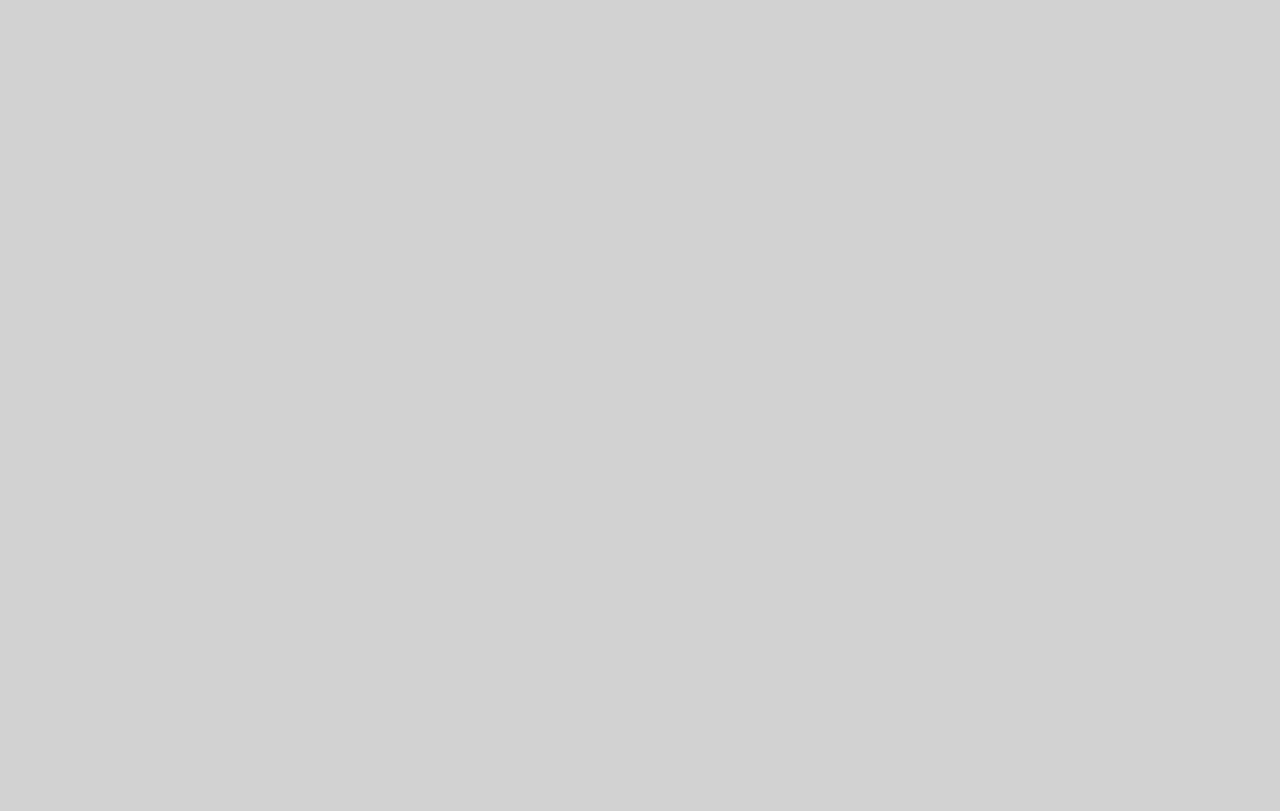
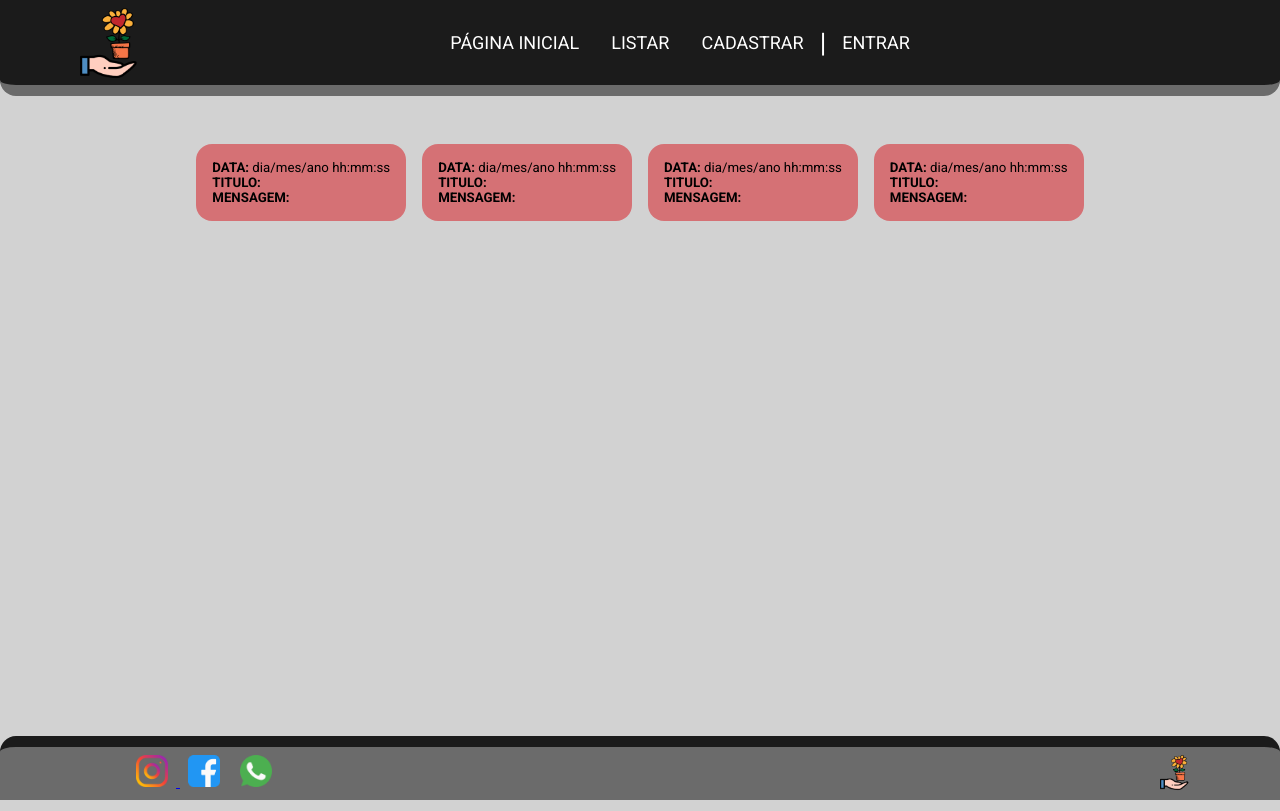
Before and after one commit to luissothavioo/FLORICULTURA, a plain HTML site: page pages/page1.html in a window 1280 px wide. Drawn offline with Linux system fonts and the light colour scheme; a web font is replaced by a local one.

Commit message:
site quase pronto

```diff
--- a/css/estilos.css
+++ b/css/estilos.css
@@ -1,5 +1,7 @@
 @import url('https://fonts.googleapis.com/css2?family=Roboto:wght@400;700&display=swap');
-*{
+@import url('https://fonts.googleapis.com/css2?family=Gravitas+One&display=swap');
+
+* {
     margin: 0;
     padding: 0;
     outline: 0;
@@ -7,6 +9,7 @@
     font-family: 'Roboto', sans-serif;
     font-weight: 400;
 }
+
 :root {
     --primary: #A91016;
     --primary-light: #D7494F;
@@ -22,33 +25,48 @@ header {
     display: flex;
     background-color: var(--black);
     border-bottom: 0.7rem solid var(--grey);
+    border-bottom-right-radius: 1rem;
+    border-bottom-left-radius: 1rem;
 }
+
 header picture {
     width: 2rem;
-    padding: 0.5rem 4rem;
+    padding: 0.5rem 0rem 0.5rem 5rem;
 }
+
 header picture img {
     width: 4rem;
 }
+
+
 /*NAVIGATION*/
 header nav {
     display: flex;
-        align-items: center;
     width: 100%;
     justify-content: center;
 }
 
-    ul {
+.center {
     list-style-type: none;
-        padding-top: 2rem;
     display: flex;
-        align-items: right;
+    align-items: center;
     height: 100%;
-        font-size: large ;
+    font-size: large;
 }
+
 ul li a {
+    text-decoration: none;
     color: white;
     padding: 1rem;
+}
+
+ul li a:hover {
+    text-decoration: none;
+    color: var(--primary);
+}
+
+header nav ul div h2 {
+    color: white;
 }
 
 /*BODY/MAIN*/
@@ -56,11 +74,104 @@ body {
     background-color: var(--white);
 }
 
+main {
+    min-height: calc(100vh - 10rem);
+}
+
+main section {
+    display: flex;
+    justify-content: center;
+    padding: 3rem;
+    gap: 2rem;
+}
+
+main section div {
+    display: block;
+    background: rgb(168, 15, 21);
+    background: linear-gradient(220deg, rgba(168, 15, 21, 0.9) 29%, rgba(215, 73, 79, 0.8) 100%);
+    border-radius: 2rem;
+}
+
+main section div h2 {
+    font-family: "Gravitas One";
+    font-size: 50px;
+    color: #300507;
+    padding: 2rem;
+    pointer-events: none;
+}
+
+main section a picture {
+    display: block;
+    height: 253px;
+    width: 380px;
+    background: rgb(168, 15, 21);
+    background: linear-gradient(220deg, rgba(168, 15, 21, 1) 29%, rgba(215, 73, 79, 1) 100%);
+    border-radius: 2rem;
+}
+
+main section a picture img {
+    height: 253px;
+    width: 380px;
+    border-radius: 2rem;
+    padding: 0.2rem;
+}
+
+main section a picture img:hover {
+    height: 253px;
+    width: 380px;
+    border-radius: 2rem;
+    padding: 0.4rem;
+
+}
+
+/*PAGINA 1*/
+.grid {
+    display: grid;
+    grid-template-columns: auto auto auto auto;
+    gap: 1rem;
+}
+
+main section article {
+    background-color: rgba(215, 73, 79, 0.7);
+    border-radius: 1rem;
+    padding: 1rem;
+}
+
+main section article h5 strong {
+    font-weight: bolder;
+}
 
 /*FOOTER*/
 footer {
-    height: 3rem;
+    height: 4rem;
+    width: 100%;
     display: flex;
+    /* bottom: 0rem;
+    position: absolute; */
     background-color: var(--grey);
-    border-bottom: 0.7rem solid var(--black);
+    border-top: 0.7rem solid var(--black);
+    border-top-right-radius: 1rem;
+    border-top-left-radius: 1rem;
 }
+
+.sociais {
+    height: 4rem;
+    width: 50%;
+    padding: 0.5rem 0rem 0.5rem 10%;
+}
+
+.sociais img {
+    width: 3rem;
+    padding: 0rem 0.5rem;
+}
+
+.logo_pe {
+    height: 4rem;
+    width: 50%;
+    padding: 0.5rem 5% 0.5rem 40%;
+}
+
+.logo_pe img {
+    width: 3rem;
+    padding: 0rem 0.5rem;
+}
--- a/pages/page1.html
+++ b/pages/page1.html
@@ -1,5 +1,6 @@
 <!DOCTYPE html>
 <html lang="en">
+
 <head>
     <meta charset="UTF-8">
     <meta http-equiv="X-UA-Compatible" content="IE=edge">
@@ -7,7 +8,95 @@
     <title>Listar</title>
     <link rel="stylesheet" href="../css/estilos.css">
 </head>
+
 <body>
+    <header>
+        <picture>
+                <img src="../img/LOGO_FLOR.png" alt="LOGO FLOR" />
+        </picture>
+        <nav>
+            <ul class="center">
+                <li>
+                    <a href="../index.html">PÁGINA INICIAL</a>
+                </li>
+                <li>
+                    <a href="./page1.html">LISTAR</a>
+                </li>
+                <li>
+                    <a href="">CADASTRAR</a>
+                </li>
+                <div>
+                    <h2>|</h2>
+                </div>
+                <li>
+                    <a href="">ENTRAR</a>
+                </li>
+            </ul>
+        </nav>
+    </header>
 
-</body>
+    <main>
+        <section class="grid">
+            <article>
+                <h5>
+                    <strong> DATA: </strong>dia/mes/ano hh:mm:ss
+                </h5>
+                <h5>
+                    <strong>TITULO: </strong>
+                </h5>
+                <h5>
+                    <strong>MENSAGEM: </strong>
+                </h5>
+            </article>
+            <article>
+                <h5>
+                    <strong> DATA: </strong>dia/mes/ano hh:mm:ss
+                </h5>
+                <h5>
+                    <strong>TITULO: </strong>
+                </h5>
+                <h5>
+                    <strong>MENSAGEM: </strong>
+                </h5>
+            </article>
+            <article>
+                <h5>
+                    <strong> DATA: </strong>dia/mes/ano hh:mm:ss
+                </h5>
+                <h5>
+                    <strong>TITULO: </strong>
+                </h5>
+                <h5>
+                    <strong>MENSAGEM: </strong>
+                </h5>
+            </article>
+            <article>
+                <h5>
+                    <strong> DATA: </strong>dia/mes/ano hh:mm:ss
+                </h5>
+                <h5>
+                    <strong>TITULO: </strong>
+                </h5>
+                <h5>
+                    <strong>MENSAGEM: </strong>
+                </h5>
+            </article>
+        </section>
+    </main>
+
+    <footer>
+        <div class="sociais">
+            <a href="https://instagram.com/luissothavioo?igshid=YmMyMTA2M2Y">
+                <img src="../img/INSTAGRAM.png" alt="INSTAGRAM">
+            </a>
+            <img src="../img/FACEBOOK.png" alt="FACEBOOK">
+            <a href="https://wa.me/qr/WF2URLQ3SC36L1">
+                <img src="../img/WHATSAPP.png" alt="WHATSAPP">
+            </a>
+        </div>
+        <div class="logo_pe">
+            <img src="../img/LOGO_FLOR.png" alt="LOGO FLOR" />
+        </div>
+    </footer>
+
 </html>
```
Also changed, not shown: index.html (+28 -6 lines), img/FACEBOOK.png (added), img/INSTAGRAM.png (added), img/WHATSAPP.png (added). Lines whose indentation alone changed are shown as unchanged.
